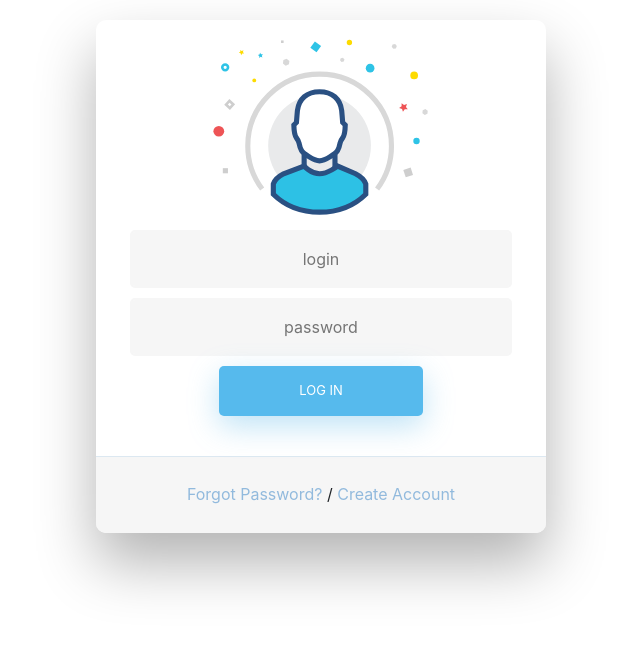
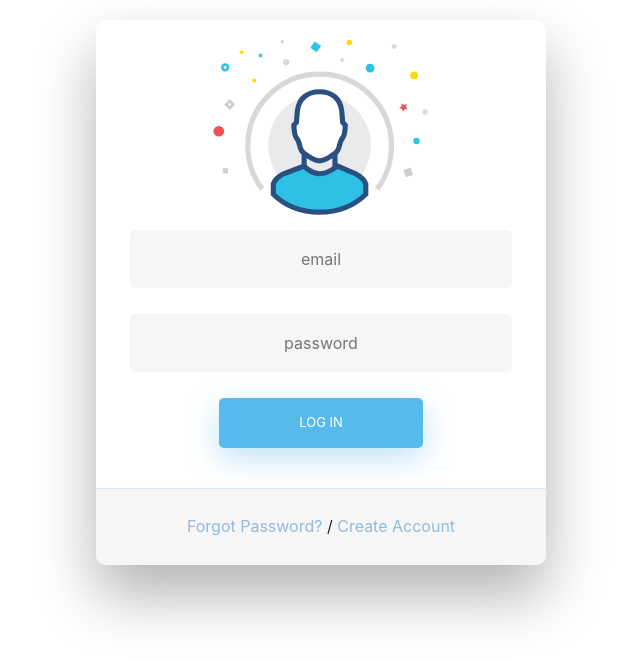
Before and after one commit to rhtvma/Angular-Node-Express-MySQL-Passport, an Angular app in the folder public/: page /#/login in a window 1280 px wide. Shown: the top 662 px of the page, without its empty margins (319-959 px from the left). Built offline with nearby package versions, Linux system fonts and the light colour scheme.

Commit message:
Login Form Validation
- Login Form Validation
- Sharing data between two components using ViewChild

```diff
--- a/public/src/app/login/login.component.html
+++ b/public/src/app/login/login.component.html
@@ -6,11 +6,12 @@
             <img src="assets/img/login/icon.svg" id="icon" alt="User Icon"/>
         </div>
         <!-- Login Form -->
-        <form>
-            <input type="text" id="login" class="fadeIn second" name="login" placeholder="login">
-            <input type="text" id="password" class="fadeIn third" name="login" placeholder="password">
-            <input type="submit" class="fadeIn fourth" value="Log In">
-        </form>
+        <!--<form>-->
+        <!--<input type="text" id="login" class="fadeIn second" name="login" placeholder="login">-->
+        <!--<input type="text" id="password" class="fadeIn third" name="login" placeholder="password">-->
+        <!--<input type="submit" class="fadeIn fourth" value="Log In">-->
+        <!--</form>-->
+        <model-form></model-form>
         <!-- Remind Passowrd -->
         <div id="formFooter">
             <a class="underlineHover" routerLink="/signup">Forgot Password?</a> /
--- a/public/src/app/login/login.component.ts
+++ b/public/src/app/login/login.component.ts
@@ -1,15 +1,62 @@
-import { Component, OnInit } from '@angular/core';
+import {Component, OnInit, ViewChild, AfterViewInit} from '@angular/core';
+import {FormGroup, FormControl, Validators} from '@angular/forms';
 
 @Component({
-  selector: 'app-login',
-  templateUrl: './login.component.html',
-  styleUrls: ['./login.component.css']
+    selector: 'model-form',
+    templateUrl: './login.form.html',
+    styleUrls: ['./login.component.css']
 })
-export class LoginComponent implements OnInit {
+export class ModelFormComponent implements OnInit {
 
-  constructor() { }
+    myform: FormGroup;
+    email: FormControl;
+    password: FormControl;
 
-  ngOnInit() {
-  }
+    ngOnInit() {
+        this.createFormControls();
+        this.createForm();
+    }
+
+    createFormControls() {
+        this.email = new FormControl('', [
+            Validators.required,
+            Validators.pattern("[^ @]*@[^ @]*")
+        ]);
+        this.password = new FormControl('', [
+            Validators.required,
+            Validators.minLength(8)
+        ]);
+    }
+
+    createForm() {
+        this.myform = new FormGroup({
+            email: this.email,
+            password: this.password
+        });
+    }
+}
+
+@Component({
+    selector: 'app-login',
+    templateUrl: './login.component.html',
+    styleUrls: ['./login.component.css']
+})
+
+export class LoginComponent implements OnInit, AfterViewInit {
+
+    @ViewChild(ModelFormComponent) loginFormData;
+    loginForm: any;
+
+    constructor() {
+    }
+
+    ngOnInit() {
+
+    }
+
+    ngAfterViewInit() {
+        debugger;
+        this.loginForm = this.loginFormData;
+    }
 
 }
--- /dev/null
+++ b/public/src/app/login/login.form.html
@@ -0,0 +1,149 @@
+<form novalidate
+      [formGroup]="myform">
+    <!--<input type="text" id="login" class="fadeIn second" name="login" placeholder="login">-->
+    <div class="form-group"
+         [ngClass]="{
+        'has-danger': email.invalid && (email.dirty || email.touched),
+        'has-success': email.valid && (email.dirty || email.touched)}">
+        <input type="email"
+               type="text"
+               id="login"
+               class="fadeIn second"
+               placeholder="email"
+               formControlName="email"
+               required>
+        <div class="form-control-feedback"
+             *ngIf="email.errors && (email.dirty || email.touched)">
+            <p *ngIf="email.errors.required">Email is required</p>
+            <p *ngIf="password.errors.pattern">The email address must contain at least the @ character</p>
+        </div>
+        <!--<pre>Valid? {{ myform.controls.email.valid }}</pre>-->
+        <!--<pre>Dirty? {{ myform.controls.email.dirty }}</pre>-->
+    </div>
+    <!--<input type="text" id="password" class="fadeIn third" name="login" placeholder="password">-->
+    <div class="form-group"
+         [ngClass]=" {
+        'has-danger': password.invalid && (password.dirty || password.touched),
+        'has-success': password.valid && (password.dirty || password.touched) }">
+        <input type="text"
+               id="password"
+               class="fadeIn third"
+               name="login"
+               placeholder="password"
+               formControlName="password"
+               required>
+        <div class="form-control-feedback"
+             *ngIf="password.errors && (password.dirty || password.touched)">
+            <p *ngIf="password.errors.required">Password is required</p>
+            <p *ngIf="password.errors.minlength">Password must be 8 characters long, we need another
+                {{password.errors.minlength.requiredLength - password.errors.minlength.actualLength}}
+                characters </p>
+        </div>
+    </div>
+    <input type="submit" class="fadeIn fourth" value="Log In">
+</form>
+
+
+<!--<form novalidate-->
+<!--[formGroup]="myform">-->
+<!--<fieldset formGroupName="name">-->
+<!--<div class="form-group"-->
+<!--[ngClass]="{-->
+<!--'has-danger': firstName.invalid && (firstName.dirty || firstName.touched),-->
+<!--'has-success': firstName.valid && (firstName.dirty || firstName.touched)-->
+<!--}">-->
+<!--<label>First Name</label>-->
+<!--<input type="text"-->
+<!--class="form-control"-->
+<!--formControlName="firstName"-->
+<!--required>-->
+<!--<div class="form-control-feedback"-->
+<!--*ngIf="firstName.errors && (firstName.dirty || firstName.touched)">-->
+<!--<p *ngIf="firstName.errors.required">First Name is required</p>-->
+<!--</div>-->
+<!--&lt;!&ndash;-->
+<!--<pre>Valid? {{ myform.controls.name.controls.firstName.valid }}</pre>-->
+<!--<pre>Dirty? {{ myform.controls.name.controls.firstName.dirty }}</pre>-->
+<!--&ndash;&gt;-->
+<!--</div>-->
+
+<!--<div class="form-group"-->
+<!--[ngClass]="{-->
+<!--'has-danger': lastName.invalid && (lastName.dirty || lastName.touched),-->
+<!--'has-success': lastName.valid && (lastName.dirty || lastName.touched)-->
+<!--}">-->
+<!--<label>Last Name</label>-->
+<!--<input type="text"-->
+<!--class="form-control"-->
+<!--formControlName="lastName"-->
+<!--required>-->
+<!--<div class="form-control-feedback"-->
+<!--*ngIf="lastName.errors && (lastName.dirty || lastName.touched)">-->
+<!--<p *ngIf="lastName.errors.required">Last Name is required</p>-->
+<!--</div>-->
+<!--</div>-->
+<!--</fieldset>-->
+
+
+<!--<div class="form-group"-->
+<!--[ngClass]="{-->
+<!--'has-danger': email.invalid && (email.dirty || email.touched),-->
+<!--'has-success': email.valid && (email.dirty || email.touched)-->
+<!--}">-->
+<!--<label>Email</label>-->
+<!--<input type="email"-->
+<!--class="form-control"-->
+<!--formControlName="email"-->
+<!--required>-->
+<!--<div class="form-control-feedback"-->
+<!--*ngIf="email.errors && (email.dirty || email.touched)">-->
+<!--<p *ngIf="email.errors.required">Email is required</p>-->
+<!--<p *ngIf="password.errors.pattern">The email address must contain at least the @ character</p>-->
+<!--</div>-->
+
+<!--&lt;!&ndash;-->
+<!--<pre>Valid? {{ myform.controls.email.valid }}</pre>-->
+<!--<pre>Dirty? {{ myform.controls.email.dirty }}</pre>-->
+<!--&ndash;&gt;-->
+
+<!--</div>-->
+
+<!--<div class="form-group"-->
+<!--[ngClass]="{-->
+<!--'has-danger': password.invalid && (password.dirty || password.touched),-->
+<!--'has-success': password.valid && (password.dirty || password.touched)-->
+<!--}">-->
+<!--<label>Password</label>-->
+<!--<input type="password"-->
+<!--class="form-control"-->
+<!--formControlName="password"-->
+<!--required>-->
+<!--<div class="form-control-feedback"-->
+<!--*ngIf="password.errors && (password.dirty || password.touched)">-->
+<!--<p *ngIf="password.errors.required">Password is required</p>-->
+<!--<p *ngIf="password.errors.minlength">Password must be 8 characters long, we need another-->
+<!--{{password.errors.minlength.requiredLength - password.errors.minlength.actualLength}}-->
+<!--characters </p>-->
+<!--</div>-->
+<!--</div>-->
+
+<!--&lt;!&ndash;-->
+<!--<pre>{{ password.errors | json }}</pre>-->
+<!--&ndash;&gt;-->
+
+<!--<div class="form-group"-->
+<!--[ngClass]="{-->
+<!--'has-danger': language.invalid && (language.dirty || language.touched),-->
+<!--'has-success': language.valid && (language.dirty || language.touched)-->
+<!--}">-->
+<!--<label>Language</label>-->
+<!--<select class="form-control"-->
+<!--formControlName="language">-->
+<!--<option value="">Please select a language</option>-->
+<!--<option *ngFor="let lang of langs"-->
+<!--[value]="lang">{{lang}}-->
+<!--</option>-->
+<!--</select>-->
+<!--</div>-->
+<!--<pre>{{myform.value | json}}</pre>-->
+<!--</form>-->
--- a/public/src/environments/environment.prod.ts
+++ b/public/src/environments/environment.prod.ts
@@ -1,6 +1,6 @@
 export const environment = {
     production: true,
-    serverBase: "http://localhost:3000",
+    serverBase: "http://localhost:3001",
     inSecureApi: "/api",
     secureApi: "/auth",
     endpoints: {
--- a/public/src/environments/environment.ts
+++ b/public/src/environments/environment.ts
@@ -5,7 +5,7 @@
 
 export const environment = {
     production: false,
-    serverBase: "http://localhost:3000",
+    serverBase: "http://localhost:3001",
     inSecureApi: "/api",
     secureApi: "/auth",
     endpoints: {
```
Also changed, not shown: public/src/app/login/login.module.ts (+14 -10 lines), 1 other file (tests, documents, lock files or other folders).
